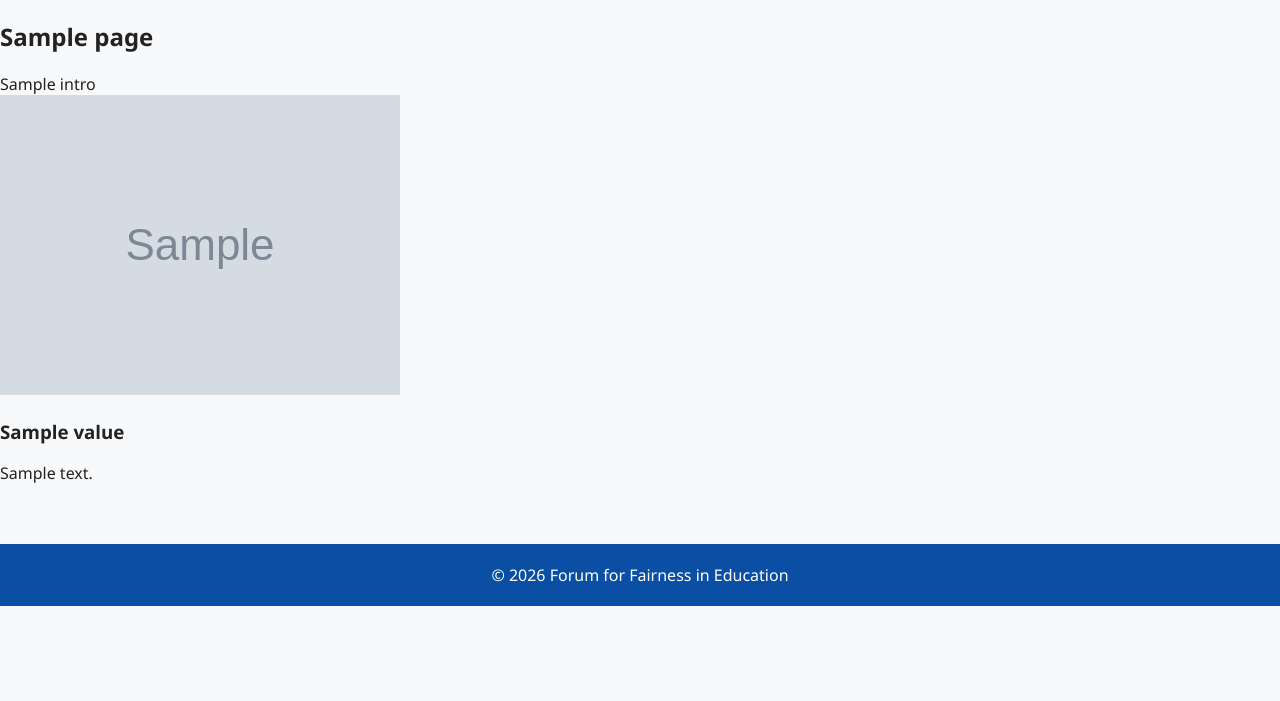
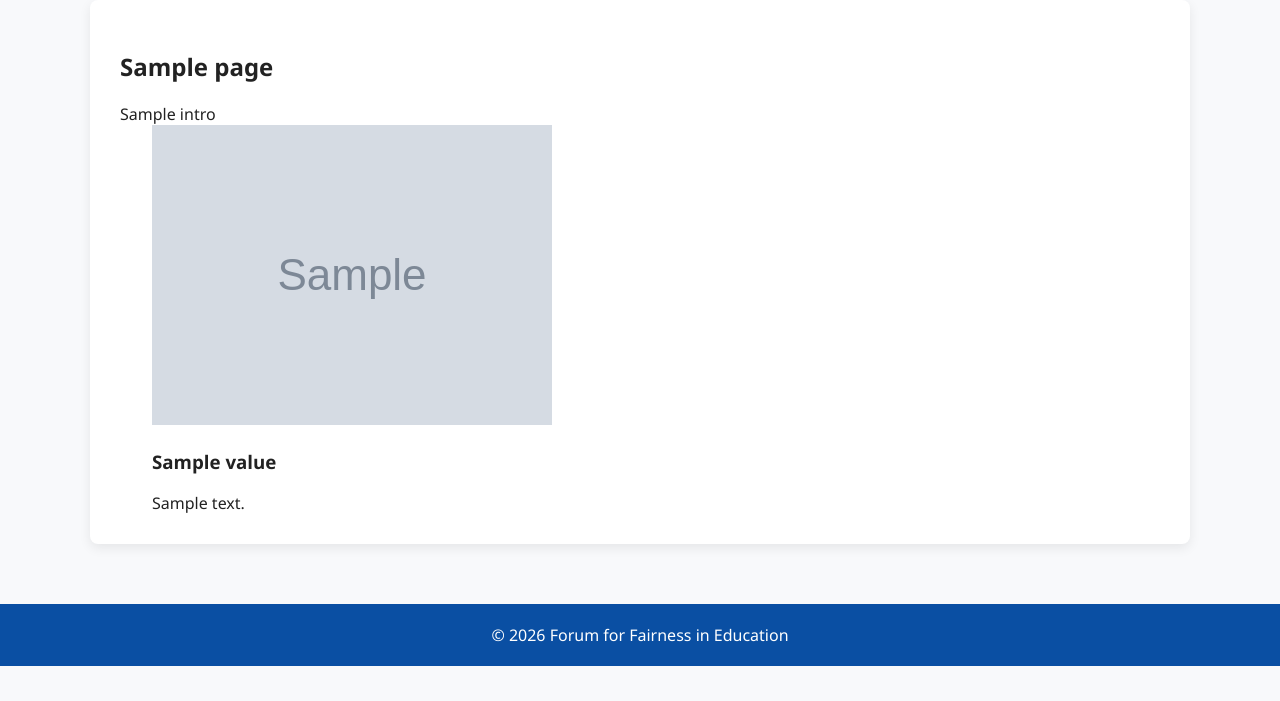
Before and after one commit to MonikaShah/ffe, a Django app: template templates/content/achievement_page.html in a window 1280 px wide. Shown: the part 99-800 px from the top of the page. Run offline with Django 5.2, Linux system fonts and the light colour scheme; the template is opened without the code that fills it: most values are stand-ins (such as "Sample title", 1, 10 or a date in 2020); grey boxes marked "Sample" are stand-in pictures; parts of the project's set-up code (start-up, migrations or seed data) failed here and were passed over.

Commit message:
Update Page css

```diff
--- a/static/css/style.css
+++ b/static/css/style.css
@@ -159,6 +159,22 @@ footer {
   border-radius: 8px;
   box-shadow: 0 4px 12px rgba(0,0,0,0.08);
 }
+.rich-text p {
+    text-indent: 2em;   /* or 30px */
+}
+.achievement-card {
+  padding-left: 2em;
+}
+
+.achievement-title {
+  margin-bottom: 0.5em;
+}
+
+.achievement-text p {
+  text-indent: 2em;
+}
+
+
 
 /* MOBILE */
 @media (max-width: 768px) {
--- a/templates/content/achievement_page.html
+++ b/templates/content/achievement_page.html
@@ -5,11 +5,15 @@
 
 {% block content %}
 <section class="achievements">
+ <div class="container achievement-body">
 
     <h1>{{ page.title }}</h1>
 
     {% if page.intro %}
-        {{ page.intro|richtext }}
+       <div class="rich-text intro-text">
+            {{ page.intro|richtext }}
+       </div>
+
     {% endif %}
 
     <div class="achievements-grid">
@@ -19,10 +23,15 @@
                     <img src="{{ block.value.image.url }}" alt="{{ block.value.title }}">
                 {% endif %}
                 <h3>{{ block.value.title }}</h3>
-                <p>{{ block.value.description }}</p>
+
+                <div class="rich-text achievement-text">
+                    {{ block.value.description|richtext }}
+                </div>
+
             </div>
         {% endfor %}
     </div>
+ </div>
 
 </section>
 {% endblock %}
```
